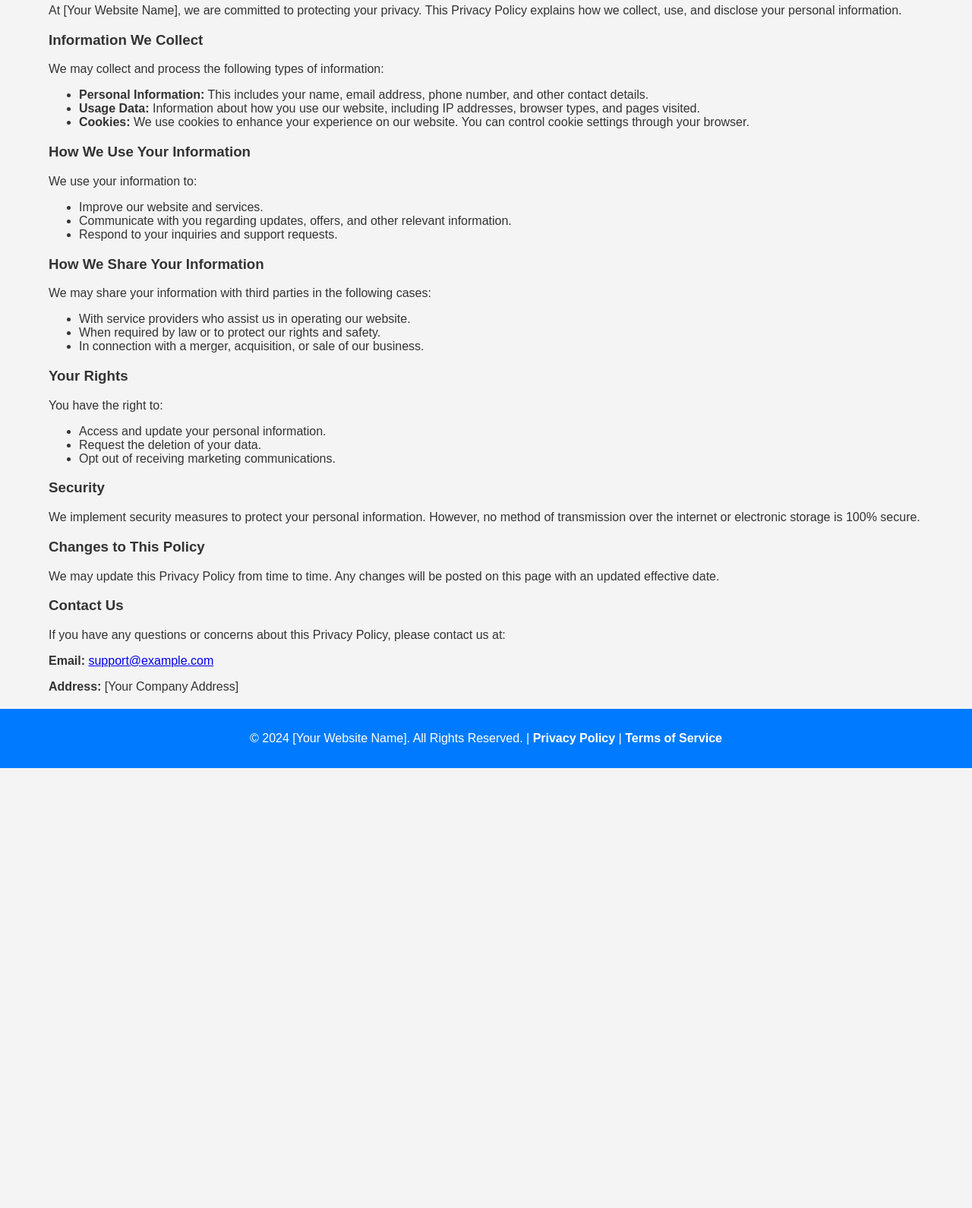
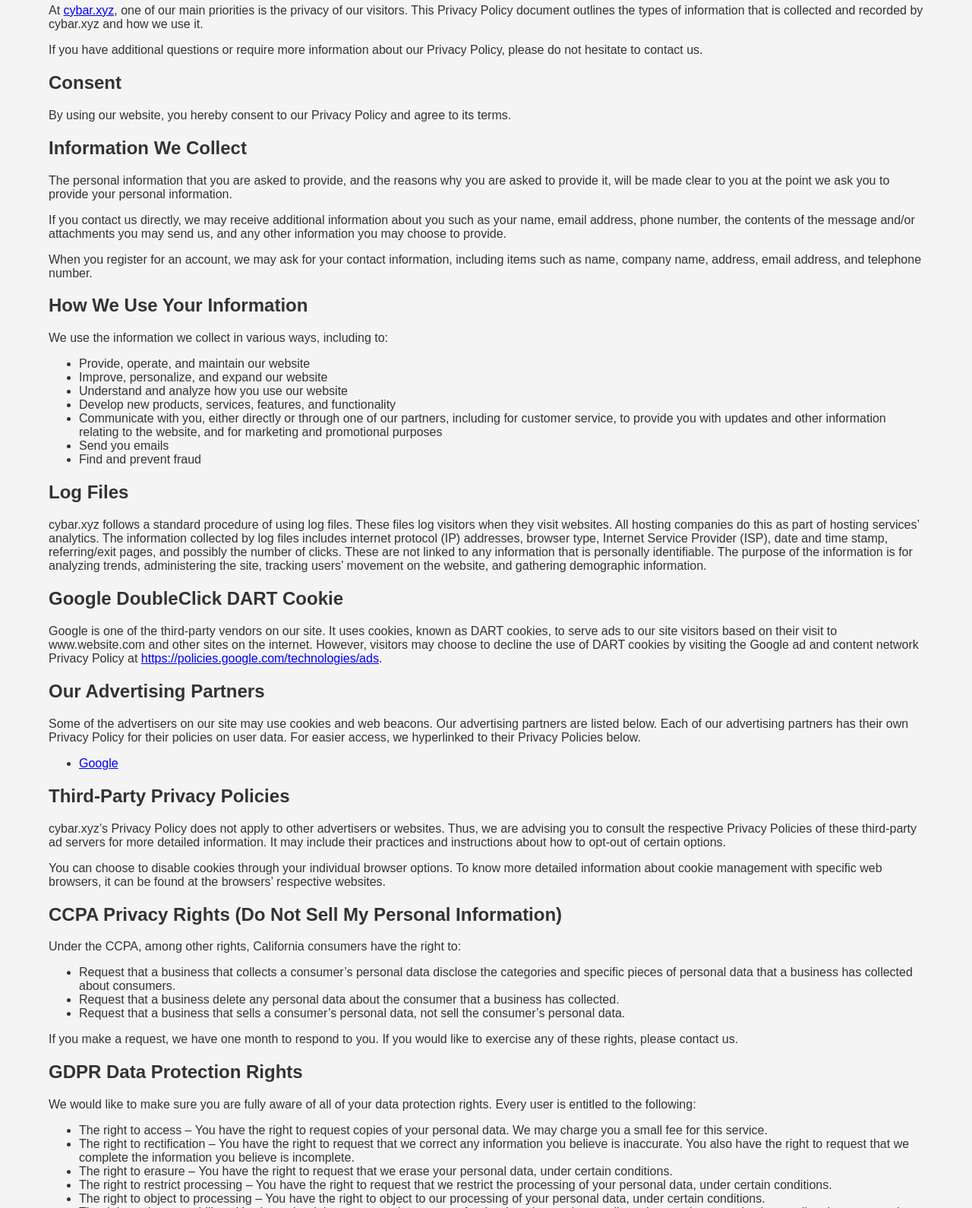
Before and after one commit to Gamepagge/iObit-Software-Downloads, a plain HTML site: page privacy-policy.html in a window 1280 px wide. Shown: the part 168-1758 px from the top of the page at 76% size. Before the commit the page ends 1179 px from the top, so only its background shows below. Drawn offline with Linux system fonts and the light colour scheme.

Commit message:
Add files via upload

```diff
--- a/privacy-policy.html
+++ b/privacy-policy.html
@@ -81,11 +81,9 @@
         <h1>Privacy Policy</h1>
         <nav>
           <ul>
-            <li><a href="/">Home</a></li>
-            <li><a href="/software.html">Software Downloads</a></li>
-            <li><a href="/contact.html">Contact</a></li>
-            <li><a href="/privacy-policy.html">Privacy Policy</a></li>
-            <li><a href="/terms-of-service.html">Terms of Service</a></li>
+            <li><a href="https://iobit.cybar.xyz/">Home</a></li>
+            <li><a href="/dmca">DMCA</a></li>
+            <li><a href="/privacy-policy">Privacy Policy</a></li>
           </ul>
         </nav>
       </div>
@@ -94,88 +92,76 @@
       <div class="container">
         <section class="content">
           <h2>Privacy Policy</h2>
-          <p>
-            At [Your Website Name], we are committed to protecting your privacy.
-            This Privacy Policy explains how we collect, use, and disclose your
-            personal information.
-          </p>
+              <p>At <a href="https://cybar.xyz/">cybar.xyz</a>, one of our main priorities is the privacy of our visitors. This Privacy Policy document outlines the types of information that is collected and recorded by cybar.xyz and how we use it.</p>
 
-          <h3>Information We Collect</h3>
-          <p>We may collect and process the following types of information:</p>
+    <p>If you have additional questions or require more information about our Privacy Policy, please do not hesitate to contact us.</p>
+
+    <h2>Consent</h2>
+    <p>By using our website, you hereby consent to our Privacy Policy and agree to its terms.</p>
+
+    <h2>Information We Collect</h2>
+    <p>The personal information that you are asked to provide, and the reasons why you are asked to provide it, will be made clear to you at the point we ask you to provide your personal information.</p>
+    <p>If you contact us directly, we may receive additional information about you such as your name, email address, phone number, the contents of the message and/or attachments you may send us, and any other information you may choose to provide.</p>
+    <p>When you register for an account, we may ask for your contact information, including items such as name, company name, address, email address, and telephone number.</p>
+
+    <h2>How We Use Your Information</h2>
+    <p>We use the information we collect in various ways, including to:</p>
     <ul>
-            <li>
-              <strong>Personal Information:</strong> This includes your name,
-              email address, phone number, and other contact details.
-            </li>
-            <li>
-              <strong>Usage Data:</strong> Information about how you use our
-              website, including IP addresses, browser types, and pages visited.
-            </li>
-            <li>
-              <strong>Cookies:</strong> We use cookies to enhance your
-              experience on our website. You can control cookie settings through
-              your browser.
-            </li>
+        <li>Provide, operate, and maintain our website</li>
+        <li>Improve, personalize, and expand our website</li>
+        <li>Understand and analyze how you use our website</li>
+        <li>Develop new products, services, features, and functionality</li>
+        <li>Communicate with you, either directly or through one of our partners, including for customer service, to provide you with updates and other information relating to the website, and for marketing and promotional purposes</li>
+        <li>Send you emails</li>
+        <li>Find and prevent fraud</li>
     </ul>
 
-          <h3>How We Use Your Information</h3>
-          <p>We use your information to:</p>
+    <h2>Log Files</h2>
+    <p>cybar.xyz follows a standard procedure of using log files. These files log visitors when they visit websites. All hosting companies do this as part of hosting services’ analytics. The information collected by log files includes internet protocol (IP) addresses, browser type, Internet Service Provider (ISP), date and time stamp, referring/exit pages, and possibly the number of clicks. These are not linked to any information that is personally identifiable. The purpose of the information is for analyzing trends, administering the site, tracking users’ movement on the website, and gathering demographic information.</p>
+
+    <h2>Google DoubleClick DART Cookie</h2>
+    <p>Google is one of the third-party vendors on our site. It uses cookies, known as DART cookies, to serve ads to our site visitors based on their visit to www.website.com and other sites on the internet. However, visitors may choose to decline the use of DART cookies by visiting the Google ad and content network Privacy Policy at <a href="https://policies.google.com/technologies/ads">https://policies.google.com/technologies/ads</a>.</p>
+
+    <h2>Our Advertising Partners</h2>
+    <p>Some of the advertisers on our site may use cookies and web beacons. Our advertising partners are listed below. Each of our advertising partners has their own Privacy Policy for their policies on user data. For easier access, we hyperlinked to their Privacy Policies below.</p>
     <ul>
-            <li>Improve our website and services.</li>
-            <li>
-              Communicate with you regarding updates, offers, and other relevant
-              information.
-            </li>
-            <li>Respond to your inquiries and support requests.</li>
+        <li><a href="https://policies.google.com/technologies/ads">Google</a></li>
     </ul>
 
-          <h3>How We Share Your Information</h3>
-          <p>
-            We may share your information with third parties in the following
-            cases:
-          </p>
+    <h2>Third-Party Privacy Policies</h2>
+    <p>cybar.xyz’s Privacy Policy does not apply to other advertisers or websites. Thus, we are advising you to consult the respective Privacy Policies of these third-party ad servers for more detailed information. It may include their practices and instructions about how to opt-out of certain options.</p>
+    <p>You can choose to disable cookies through your individual browser options. To know more detailed information about cookie management with specific web browsers, it can be found at the browsers’ respective websites.</p>
+
+    <h2>CCPA Privacy Rights (Do Not Sell My Personal Information)</h2>
+    <p>Under the CCPA, among other rights, California consumers have the right to:</p>
     <ul>
-            <li>
-              With service providers who assist us in operating our website.
-            </li>
-            <li>When required by law or to protect our rights and safety.</li>
-            <li>
-              In connection with a merger, acquisition, or sale of our business.
-            </li>
+        <li>Request that a business that collects a consumer’s personal data disclose the categories and specific pieces of personal data that a business has collected about consumers.</li>
+        <li>Request that a business delete any personal data about the consumer that a business has collected.</li>
+        <li>Request that a business that sells a consumer’s personal data, not sell the consumer’s personal data.</li>
     </ul>
+    <p>If you make a request, we have one month to respond to you. If you would like to exercise any of these rights, please contact us.</p>
 
-          <h3>Your Rights</h3>
-          <p>You have the right to:</p>
+    <h2>GDPR Data Protection Rights</h2>
+    <p>We would like to make sure you are fully aware of all of your data protection rights. Every user is entitled to the following:</p>
     <ul>
-            <li>Access and update your personal information.</li>
-            <li>Request the deletion of your data.</li>
-            <li>Opt out of receiving marketing communications.</li>
+        <li>The right to access – You have the right to request copies of your personal data. We may charge you a small fee for this service.</li>
+        <li>The right to rectification – You have the right to request that we correct any information you believe is inaccurate. You also have the right to request that we complete the information you believe is incomplete.</li>
+        <li>The right to erasure – You have the right to request that we erase your personal data, under certain conditions.</li>
+        <li>The right to restrict processing – You have the right to request that we restrict the processing of your personal data, under certain conditions.</li>
+        <li>The right to object to processing – You have the right to object to our processing of your personal data, under certain conditions.</li>
+        <li>The right to data portability – You have the right to request that we transfer the data that we have collected to another organization, or directly to you, under certain conditions.</li>
     </ul>
+    <p>If you make a request, we have one month to respond to you. If you would like to exercise any of these rights, please contact us.</p>
 
-          <h3>Security</h3>
-          <p>
-            We implement security measures to protect your personal information.
-            However, no method of transmission over the internet or electronic
-            storage is 100% secure.
-          </p>
+    <h2>Children’s Information</h2>
+    <p>Another part of our priority is adding protection for children while using the internet. We encourage parents and guardians to observe, participate in, and/or monitor and guide their online activity.</p>
+    <p>cybar.xyz does not knowingly collect any Personal Identifiable Information from children under the age of 13. If you think that your child provided this kind of information on our website, we strongly encourage you to contact us immediately and we will do our best efforts to promptly remove such information from our records.</p>
 
-          <h3>Changes to This Policy</h3>
-          <p>
-            We may update this Privacy Policy from time to time. Any changes
-            will be posted on this page with an updated effective date.
-          </p>
-
-          <h3>Contact Us</h3>
-          <p>
-            If you have any questions or concerns about this Privacy Policy,
-            please contact us at:
-          </p>
-          <p>
-            <strong>Email:</strong>
-            <a href="mailto:support@example.com">support@example.com</a>
-          </p>
-          <p><strong>Address:</strong> [Your Company Address]</p>
-        </section>
+    <h2>Contact Us</h2>
+    <p>If you have any questions about this Privacy Policy, you can contact us:</p>
+    <ul>
+        <li>By email: <a href="mailto:admin@cybar.xyz">admin@cybar.xyz</a></li>
+    </ul>
       </div>
     </main>
     <footer>
```
Also changed, not shown: dmca.html (+27 -75 lines), index.html (+45 -33 lines). Lines whose indentation alone changed are shown as unchanged.
